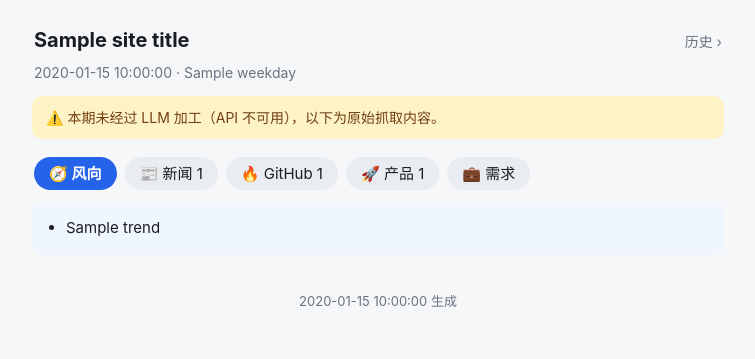
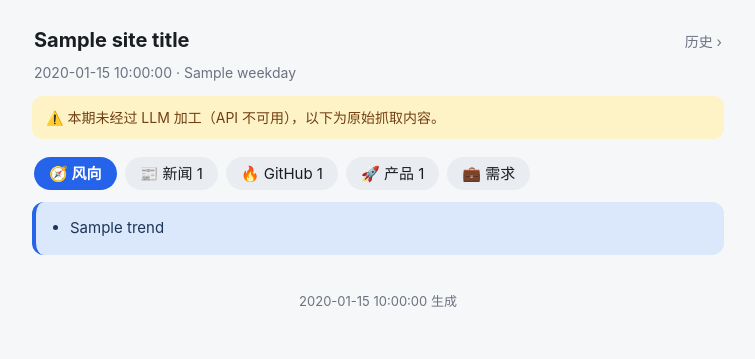
Before and after one commit to hejinjun/daily, a Python web app: template ai_daily/templates/daily.html.j2 in a window 1280 px wide. Shown: the top 359 px of the page, without its empty margins (262-1017 px from the left). Run offline with Jinja, Linux system fonts and the light colour scheme; the template is opened without the code that fills it: most values are stand-ins (such as "Sample title", 1, 10 or a date in 2020).

Commit message:
风向块配色调整：加深底色、深蓝文字、左侧强调条
Co-Authored-By: Claude Fable 5 <noreply@anthropic.com>

```diff
--- a/ai_daily/templates/daily.html.j2
+++ b/ai_daily/templates/daily.html.j2
@@ -7,13 +7,15 @@
 <style>
   :root {
     --bg: #f6f7f9; --card: #ffffff; --text: #1a1d21; --muted: #6b7280;
-    --accent: #2563eb; --border: #e5e7eb; --trend-bg: #eff6ff;
+    --accent: #2563eb; --border: #e5e7eb;
+    --trend-bg: #dbe7fb; --trend-text: #1d3557;
     --pill: #e9ecf1; --pill-active: #2563eb; --pill-active-text: #fff;
   }
   @media (prefers-color-scheme: dark) {
     :root {
       --bg: #101216; --card: #1a1e24; --text: #e7e9ec; --muted: #9aa1ab;
-      --accent: #7aa5f8; --border: #2a2f37; --trend-bg: #1b2536;
+      --accent: #7aa5f8; --border: #2a2f37;
+      --trend-bg: #1c2a42; --trend-text: #cddcf7;
       --pill: #232830; --pill-active: #3b6fd6; --pill-active-text: #fff;
     }
   }
@@ -48,7 +50,11 @@
   .tab.active { display: block; animation: fade .15s ease; }
   @keyframes fade { from { opacity: 0; } to { opacity: 1; } }
 
-  .trends { background: var(--trend-bg); border-radius: 12px; padding: 14px 16px; list-style-position: outside; }
+  .trends {
+    background: var(--trend-bg); color: var(--trend-text);
+    border-left: 4px solid var(--accent);
+    border-radius: 12px; padding: 14px 16px; list-style-position: outside;
+  }
   .trends li { margin-left: 1.2em; margin-bottom: 8px; font-size: 15px; }
   .trends li:last-child { margin-bottom: 0; }
   .card {
```
